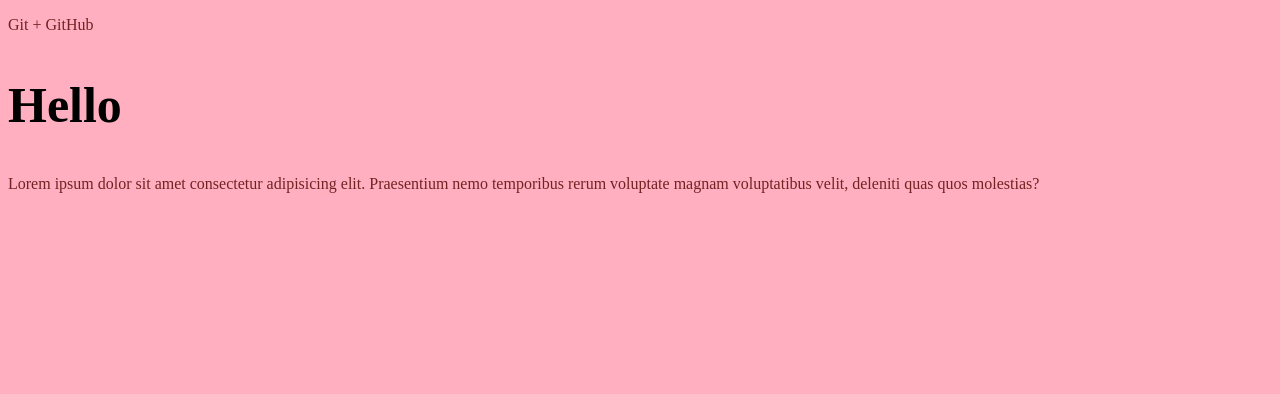
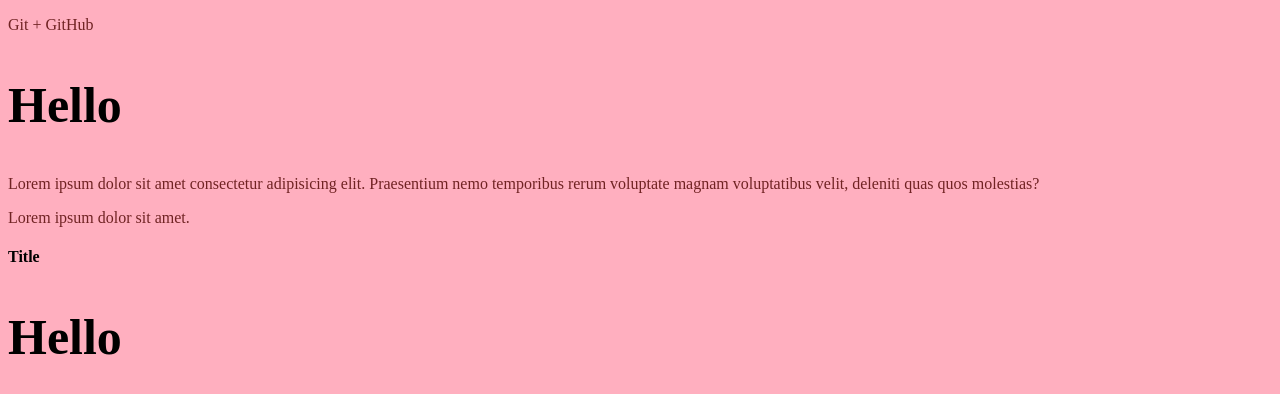
Before and after one commit to KiradGit/GitTest, a plain HTML site: page index.html in a window 1280 px wide. Drawn offline with Linux system fonts and the light colour scheme.

```diff
--- a/index.html
+++ b/index.html
@@ -11,5 +11,8 @@
     <p>Git + GitHub</p>
     <h2>Hello</h2>
     <p>Lorem ipsum dolor sit amet consectetur adipisicing elit. Praesentium nemo temporibus rerum voluptate magnam voluptatibus velit, deleniti quas quos molestias?</p>
+    <p>Lorem ipsum dolor sit amet.</p>
+    <h4>Title</h4>
+    <h2>Hello</h2>
 </body>
 </html>
```
